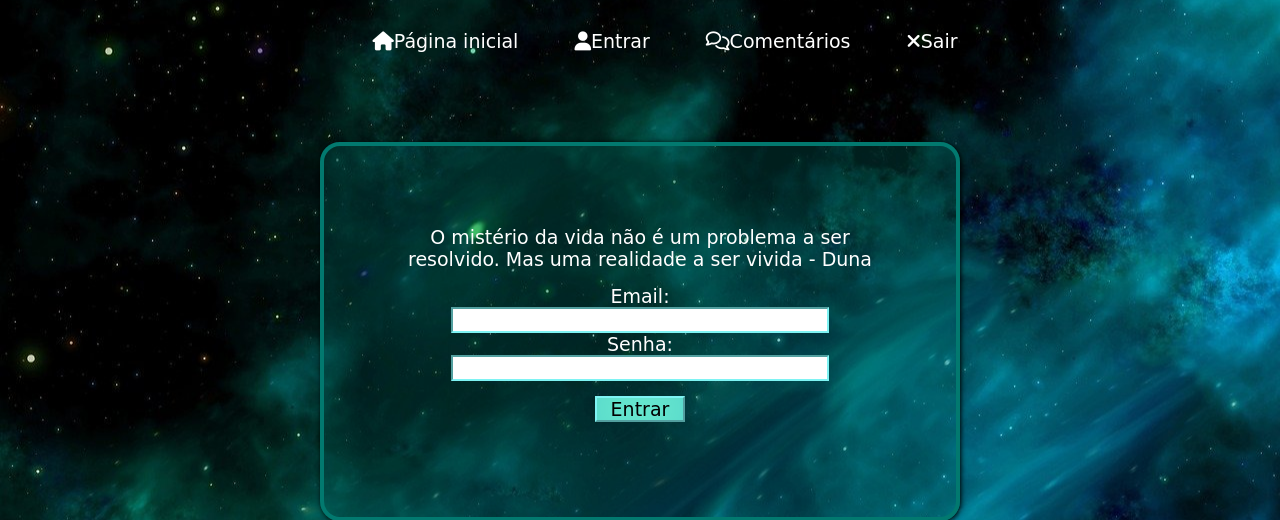
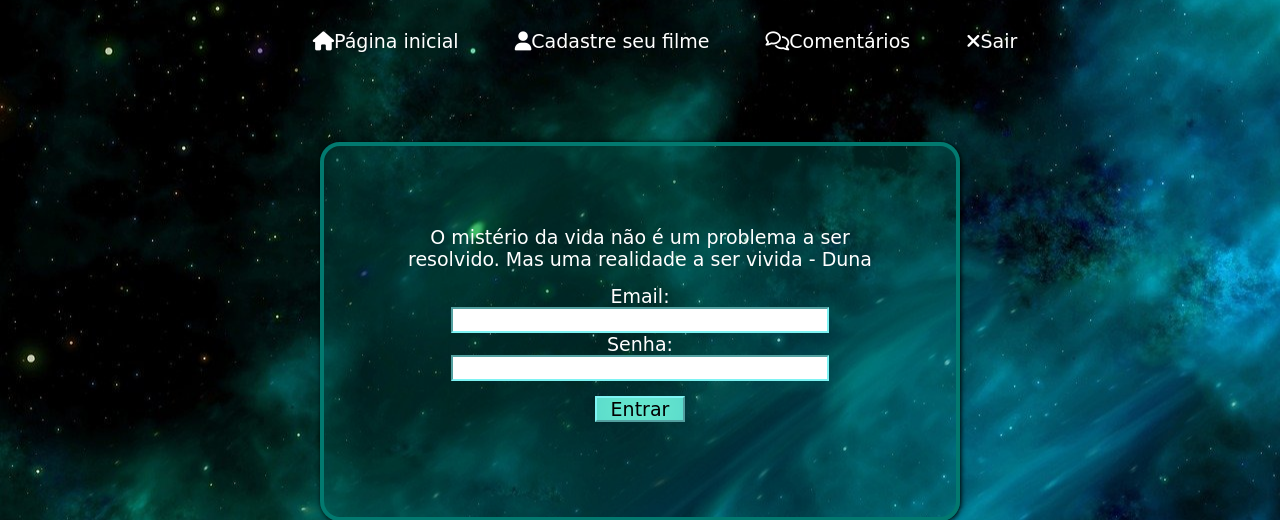
Before and after one commit to Saravitoria/Projeto-01, a Django app: page /accounts/login/ in a window 1280 px wide. Shown: the top 520 px of the page. Run offline with Django 4.2, Linux system fonts and the light colour scheme; some libraries are stand-ins or nearby versions; some web fonts are replaced.

Commit message:
uma mensagem

```diff
--- a/projetoFinal/templates/conteudo.html
+++ b/projetoFinal/templates/conteudo.html
@@ -15,9 +15,9 @@
         <nav>
             <ul>
                 <li><a href="{% url 'pagina'%}"><i class="fa-solid fa-house"></i>Página inicial</a></li>
-                <li><a href=""><i class="fa-solid fa-user"></i>Entrar</a></li>
+                <li><a href="{%url 'formulario' %}"><i class="fa-solid fa-user"></i>Cadastre seu filme</a></li>
                 <li><a href="{% url 'resenha'%}"><i class="fa-regular fa-comments"></i>Comentários</a></li>
-                <li><a href=""><i class="fa-solid fa-xmark"></i>Sair</a></li>
+                <li><a href="/accounts/logout/"><i class="fa-solid fa-xmark"></i>Sair</a></li>
             </ul>
         </nav>
     </header>
--- a/projetoFinal/templates/registration/login.html
+++ b/projetoFinal/templates/registration/login.html
@@ -15,6 +15,7 @@
     <input type="password" name="password" id="Senha">
 
     <input type="submit" value="Entrar">
+    <a href=""></a>
 
 </form>
 
--- a/projetoFinal/views.py
+++ b/projetoFinal/views.py
@@ -2,7 +2,7 @@ from django.shortcuts import render, redirect
 from django.contrib.auth.decorators import login_required
 from . import models, forms
 
-@login_required
+# @login_required
 def pagina(request):
     filme= models.Filme.objects.all()
     return render(request, 'paginainicial.html', {'filme':filme})
@@ -17,6 +17,7 @@ def conteudo(request):
 def cadastro(request):
     return render(request, 'cadastro.html')
 
+@login_required
 def formulario(request):
     form= forms.Filmeform(request.POST or None, request.FILES or None)
 
@@ -26,6 +27,7 @@ def formulario(request):
         return redirect('pagina')
     else:
         return render(request, 'form.html', {'Filme':form})
+
 
 def comentarios(request):
     coment= forms.Coment(request.POST or None, request.FILES or None)
--- a/setup/settings.py
+++ b/setup/settings.py
@@ -135,5 +135,5 @@ MEDIA_ROOT = os.path.join(BASE_DIR, 'media')
 
 DEFAULT_AUTO_FIELD = 'django.db.models.BigAutoField'
 
-LOGIN_REQUIRED_URL='/'
-LOGOUT_REQUIRED_URL='accounts/login/'
+LOGIN_REQUIRED_URL='formulario/'
+LOGOUT_REQUIRED_URL=''
```
Also changed, not shown: db.sqlite3, media/ft.Fundo/imagem_economia_estadosunidosbrasil.png (added), media/ft.Fundo/imagem_economia_estadosunidosbrasil_JJXtNHX.png (added), projetoFinal/migrations/0006_alter_comentarios_options_comentarios_regist_and_more.py (added).
